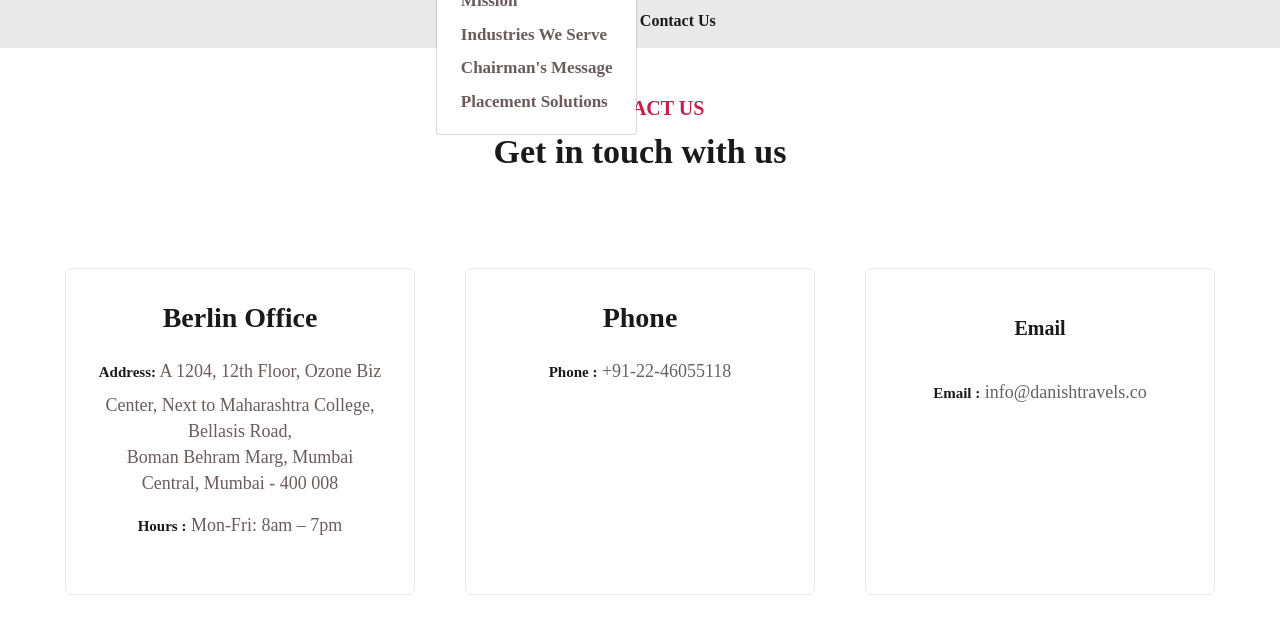
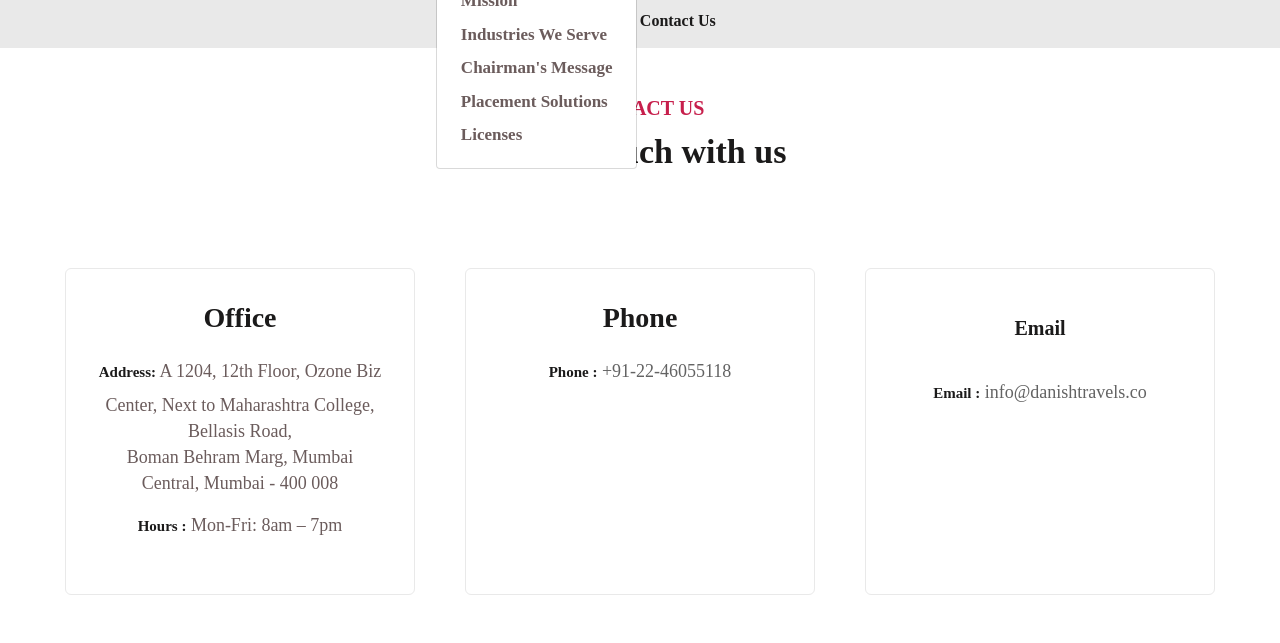
Before and after one commit to saadchaudharry/danish_travels_web, a Django app: page /contact_us/ in a window 1280 px wide, after a click on "About". Shown: the part 188-831 px from the top of the page. Run offline with Django 4.2, Linux system fonts and the light colour scheme; data comes from the database, SQL or seed files in the repository; both versions use the stored data as it was after the commit; some libraries are stand-ins or nearby versions; some web fonts are replaced; grey boxes are pictures that could not be loaded.

Commit message:
chnages fix2

```diff
--- a/templates/contact.html
+++ b/templates/contact.html
@@ -28,7 +28,7 @@
             <div class="contact-info-left d-grid text-center">
 
               <div class="contact-info mt-4">
-                <h3>Berlin Office</h3><br>
+                <h3>Office</h3><br>
                 <p class="mb-3"><label>Address: </label> A 1204, 12th Floor, Ozone Biz Center, Next to Maharashtra College, Bellasis Road,<br> Boman Behram Marg, Mumbai Central, Mumbai - 400 008</p>
                 <p class="mb-3"><label>Hours : </label> Mon-Fri: 8am – 7pm</p>
               </div>
--- a/templates/footer.html
+++ b/templates/footer.html
@@ -6,7 +6,7 @@
             <div class="container">
                <div class="row m-0 p-0 pt-2 px-5 mx-5">
                   <div class="col-4 text-right p-0">
-                     <a class="navbar-brand align-middle" href="#">
+                     <a class="navbar-brand align-middle" href="{% url 'licenses' %}">
                         <img src="/media/Gallary/certificate.png" alt="Logo" width="56" height="80" class="d-inline-block align-text-top">
                       </a>
                   </div>
--- a/templates/navbar.html
+++ b/templates/navbar.html
@@ -42,6 +42,8 @@
                       <li><a class="dropdown-item" href="{% url  'allSEC'%}">Industries We Serve</a></li>
                       <li><a class="dropdown-item" href="{% url  'chairman'%}">Chairman's Message</a></li>
                       <li><a class="dropdown-item" href="{% url  'about'%}#PLACEMENT">Placement Solutions</a></li>
+                      <li><a class="dropdown-item" href="{% url 'licenses' %}">Licenses</a></li>
+
 
                    </ul>
                 </li>
@@ -62,8 +64,8 @@
                       <li><a class="dropdown-item" href="{% url  'Empy'%}#Services">Employee</a></li>
                    </ul>
                 </li>
-                <li class="nav-item dropdown text-left">
-                    <a class="nav-link dropdown-toggle" href="{% url 'service' %}" role="button" data-toggle="dropdown" aria-expanded="false">
+                <li class="nav-item dropdown text-left" >
+                    <a class="nav-link dropdown-toggle" id="service_drop" href="{% url 'service' %}" role="button" data-toggle="dropdown" aria-expanded="false">
                         Services
                     </a>
                     <ul class="dropdown-menu text-left" style="" >
```
Also changed, not shown: db.sqlite3, media_root/licenses/whatsapp_3.png (added).
